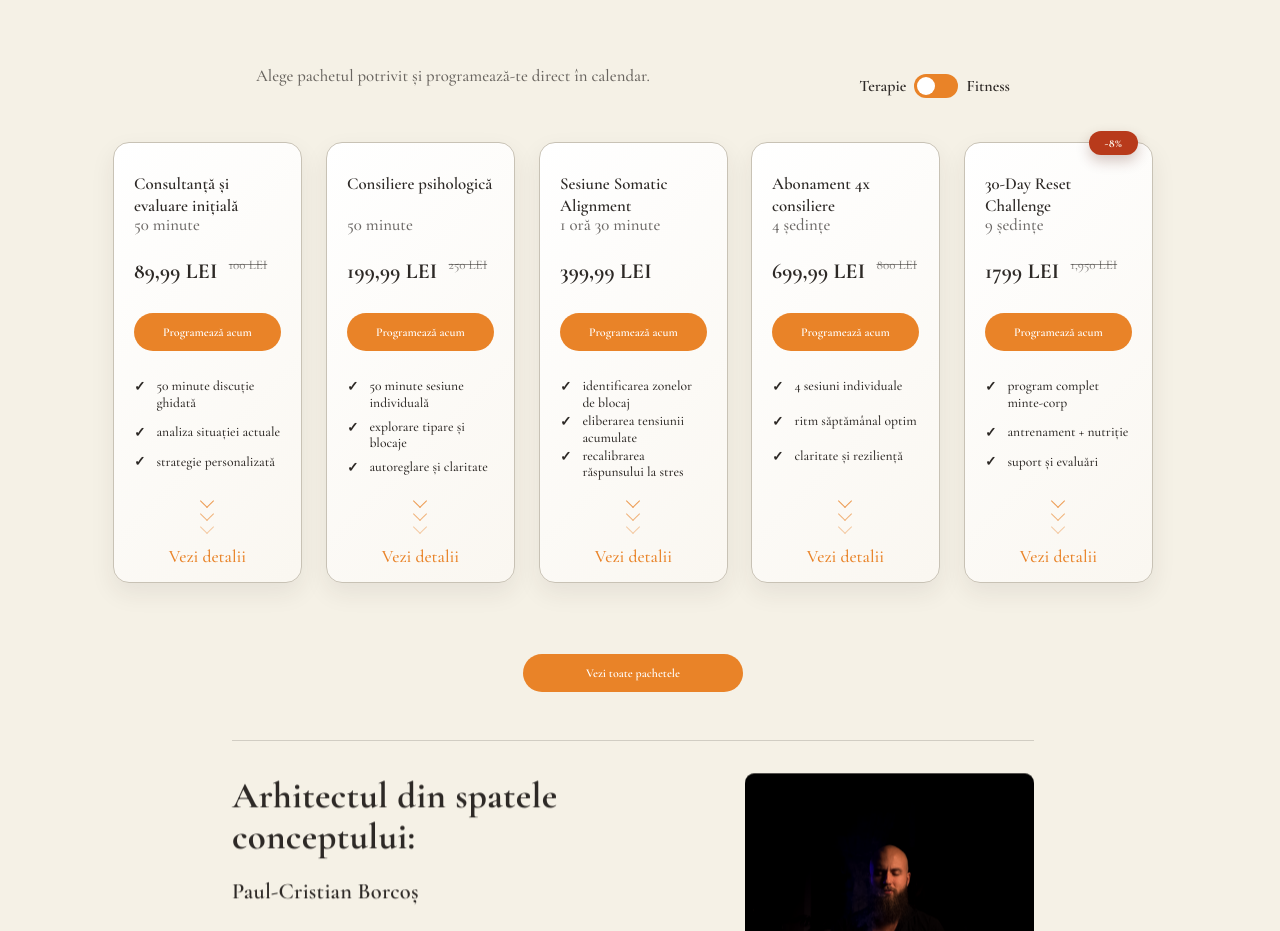
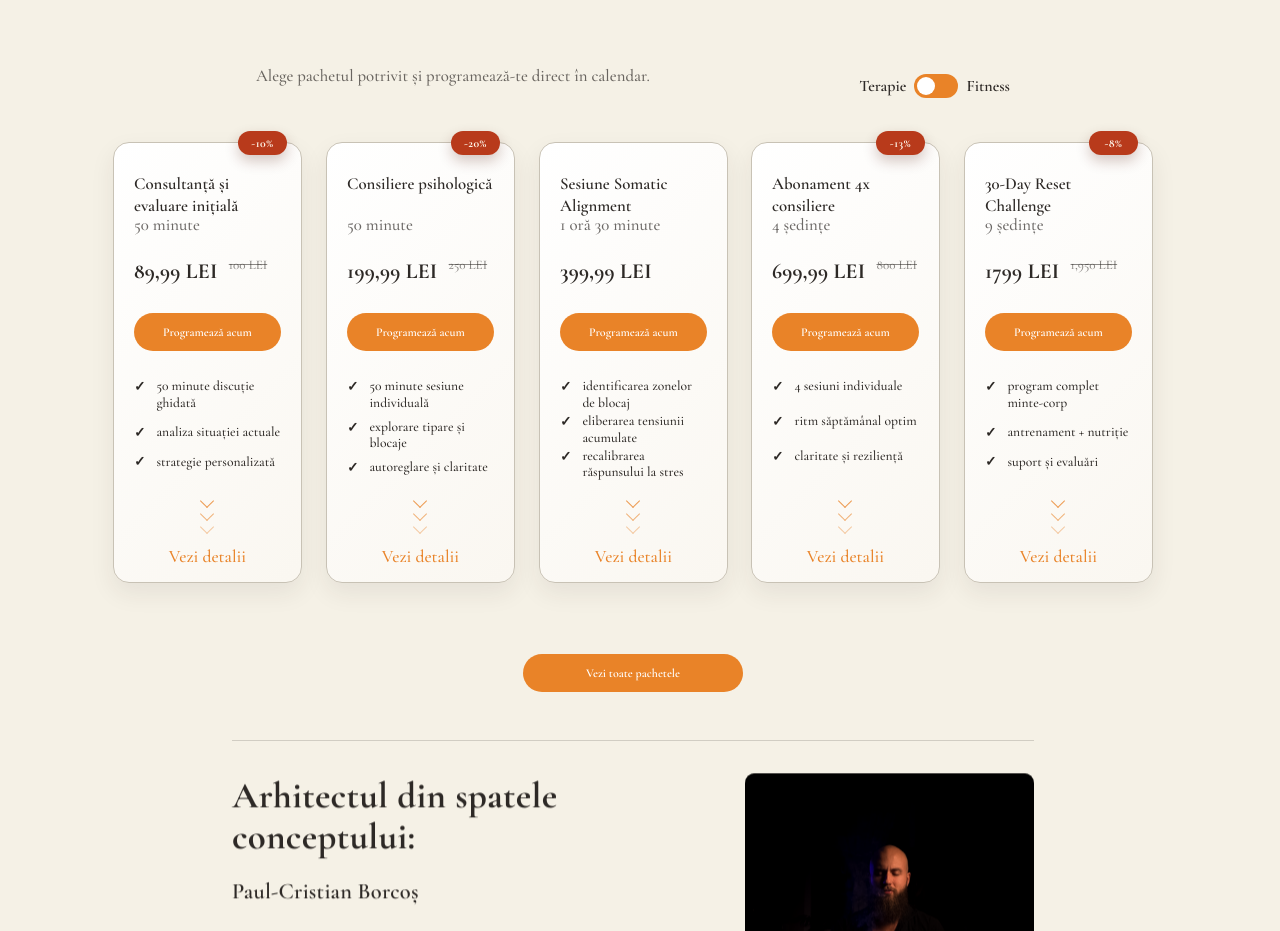
Before and after one commit to danieloancea1997-afk/Arhitectura-Sinelui, a React (Vite) app: page / in a window 1280 px wide. Shown: the part 1542-2473 px from the top of the page. Built offline with nearby package versions, Linux system fonts and the light colour scheme.

Commit message:
Fix discount badge parsing

```diff
--- a/src/pages/Home.tsx
+++ b/src/pages/Home.tsx
@@ -309,8 +309,39 @@ const discountedHomePrices: Record<string, string> = {
   'reset-challenge': '1799 LEI',
 }
 
-const parseLeiValue = (value: string) =>
-  Number.parseFloat(value.replace(/lei/i, '').replace(/,/g, '').trim())
+const parseLeiValue = (value: string) => {
+  const normalized = value
+    .toLowerCase()
+    .replace(/(lei|ron)/g, '')
+    .replace(/\s+/g, '')
+  const lastComma = normalized.lastIndexOf(',')
+  const lastDot = normalized.lastIndexOf('.')
+
+  if (lastComma !== -1 && lastDot !== -1) {
+    if (lastComma > lastDot) {
+      return Number.parseFloat(normalized.replace(/\./g, '').replace(',', '.'))
+    }
+    return Number.parseFloat(normalized.replace(/,/g, ''))
+  }
+
+  if (lastComma !== -1) {
+    const decimalDigits = normalized.length - lastComma - 1
+    if (decimalDigits === 2) {
+      return Number.parseFloat(normalized.replace(',', '.'))
+    }
+    return Number.parseFloat(normalized.replace(/,/g, ''))
+  }
+
+  if (lastDot !== -1) {
+    const decimalDigits = normalized.length - lastDot - 1
+    if (decimalDigits === 2) {
+      return Number.parseFloat(normalized)
+    }
+    return Number.parseFloat(normalized.replace(/\./g, ''))
+  }
+
+  return Number.parseFloat(normalized)
+}
 
 const getDiscountBadgeLabel = (oldPrice: string, newPrice: string) => {
   const oldValue = parseLeiValue(oldPrice)
--- a/src/pages/Products.tsx
+++ b/src/pages/Products.tsx
@@ -32,8 +32,39 @@ const originalPrices: Record<string, string> = {
   'reset-challenge': '1,950.00 lei',
 }
 
-const parseLeiValue = (value: string) =>
-  Number.parseFloat(value.replace(/lei/i, '').replace(/,/g, '').trim())
+const parseLeiValue = (value: string) => {
+  const normalized = value
+    .toLowerCase()
+    .replace(/(lei|ron)/g, '')
+    .replace(/\s+/g, '')
+  const lastComma = normalized.lastIndexOf(',')
+  const lastDot = normalized.lastIndexOf('.')
+
+  if (lastComma !== -1 && lastDot !== -1) {
+    if (lastComma > lastDot) {
+      return Number.parseFloat(normalized.replace(/\./g, '').replace(',', '.'))
+    }
+    return Number.parseFloat(normalized.replace(/,/g, ''))
+  }
+
+  if (lastComma !== -1) {
+    const decimalDigits = normalized.length - lastComma - 1
+    if (decimalDigits === 2) {
+      return Number.parseFloat(normalized.replace(',', '.'))
+    }
+    return Number.parseFloat(normalized.replace(/,/g, ''))
+  }
+
+  if (lastDot !== -1) {
+    const decimalDigits = normalized.length - lastDot - 1
+    if (decimalDigits === 2) {
+      return Number.parseFloat(normalized)
+    }
+    return Number.parseFloat(normalized.replace(/\./g, ''))
+  }
+
+  return Number.parseFloat(normalized)
+}
 
 const getDiscountBadgeLabel = (oldPrice: string, newPrice: string) => {
   const oldValue = parseLeiValue(oldPrice)
```
